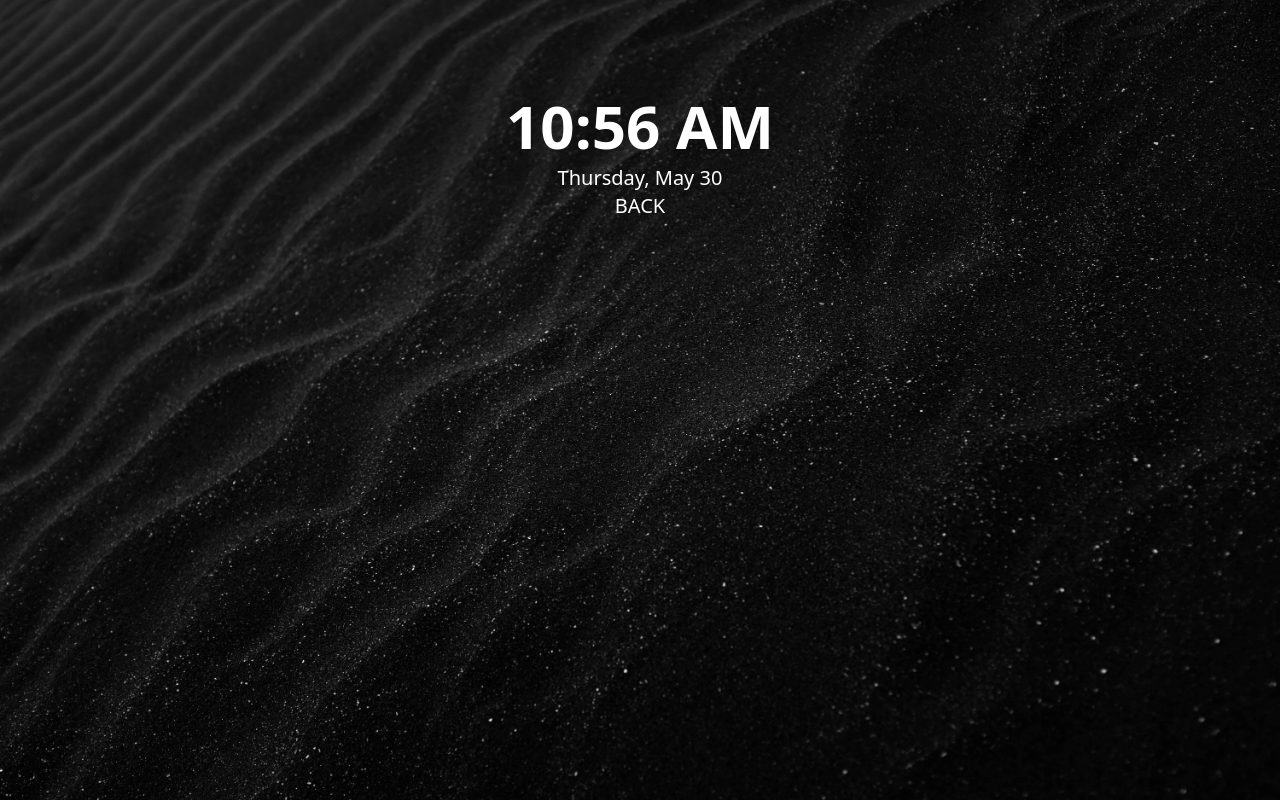
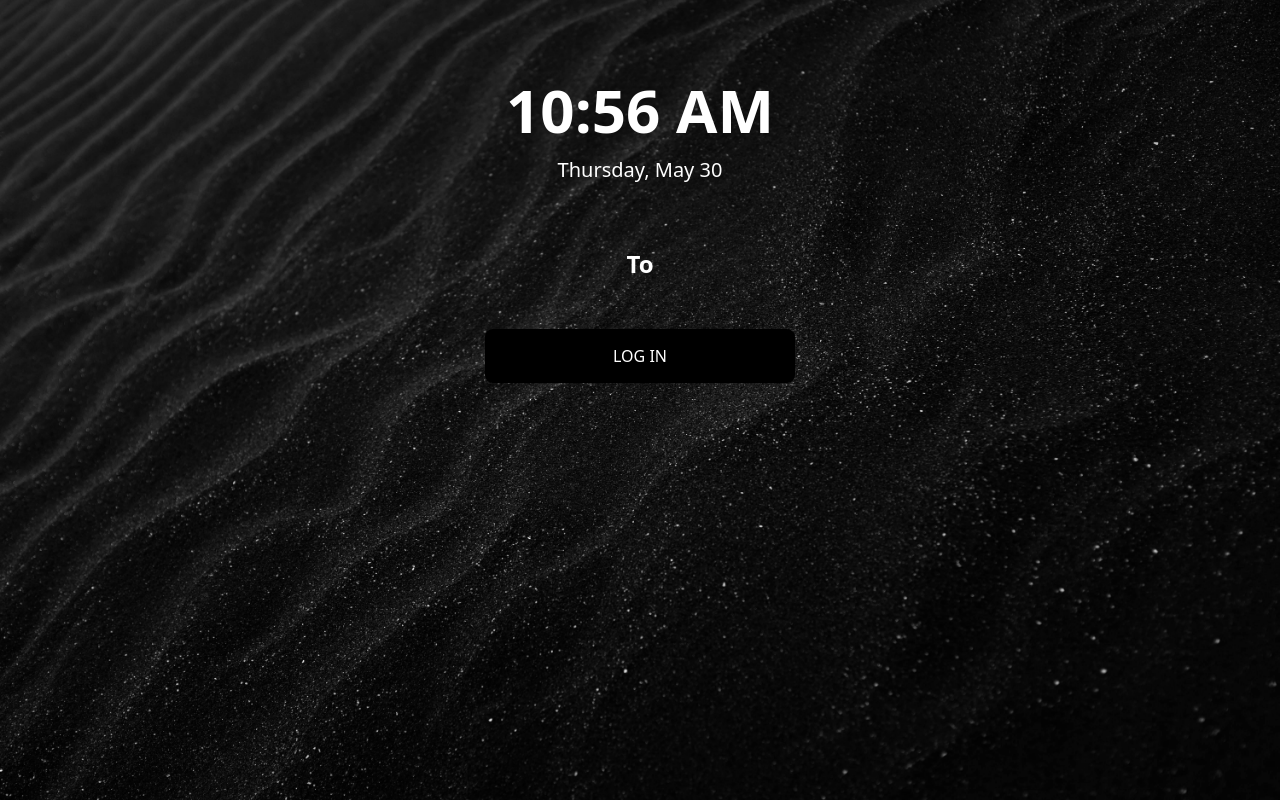
Before and after one commit to mdanish73/crm_dev, a Next.js app: page / in a window 1280 px wide. Built offline with nearby package versions, Linux system fonts and the light colour scheme; no server answers.

Commit message:
home page animation and widget done

```diff
--- a/src/app/Home.jsx
+++ b/src/app/Home.jsx
@@ -2,8 +2,13 @@
 import React  from 'react'
 import { useState,useEffect } from 'react';
 import { Poppins } from 'next/font/google';
+import Link from 'next/link';
+// import {styles} from '/global.css'
+import axios from 'axios';
 
 const Home = () => {
+
+  //  Function of current time
 
     const [dateTime, setDateTime] = useState(new Date());
 
@@ -25,45 +30,100 @@ const Home = () => {
       };
 
 
+//  Animation and effect of Welcome back
 
-
+      const steps = ['Welcome Back', 'To', 'Customer Relationship Management'];
       const [currentStep, setCurrentStep] = useState(0);
-      const [cycleComplete, setCycleComplete] = useState(false);
-
-      const steps = [
-        <div key="1" >WELCOME</div>,
-        <div key="2" >BACK</div>,
-        <div key="3" >TO</div>,
-        <div key="4" >OVER</div>,
-        <div key="4" >Customer relationship management</div>,
-      ];
+      const [fadeOut, setFadeOut] = useState(false);
 
       useEffect(() => {
         if (currentStep < steps.length - 1) {
           const timer = setTimeout(() => {
-            setCurrentStep(prevStep => prevStep + 1);
-          }, 3000); // Adjust the time (3000ms = 3 seconds) as needed
+            setFadeOut(true);
+            setTimeout(() => {
+              setCurrentStep((prevStep) => prevStep + 1);
+              setFadeOut(false);
+            }, 1000); // Match this timeout with the CSS transition duration
+          }, 3000); // Adjust the time as needed
 
           return () => clearTimeout(timer); // Clean up the timer on component unmount
-        } else {
-          setCycleComplete(true);
         }
       }, [currentStep]);
+
+      useEffect(() => {
+        if (currentStep === steps.length - 1) {
+          const finalStepTimer = setTimeout(() => {
+            setFadeOut(true);
+            setTimeout(() => {
+              setFadeOut(false);
+            }, 1000); // Match this timeout with the CSS transition duration
+          }, 3000); // Adjust the time as needed
+
+          return () => clearTimeout(finalStepTimer); // Clean up the timer on component unmount
+        }
+      }, [currentStep, steps.length]);
+
+
+
+//       Function API of Live Weather
 
 
 
 
+      const [weather, setWeather] = useState(null);
+
+      useEffect(() => {
+        const fetchData = async () => {
+          try {
+            const response = await axios.get(
+              'https://api.openweathermap.org/data/2.5/weather?lat=31.418715&lon=73.079109&appid=cf6c39715df30d25257e7d9705ad9471'
+            );
+            console.log(response)
+            setWeather(response.data);
+          } catch (error) {
+            console.error('Error fetching weather data:', error);
+          }
+        };
+
+        fetchData();
+      }, []);
+
 
   return (
     <>
-      <div className=" bg-[url('/Homepage.jpg')] bg-cover bg-center w-full pt-20 text-center min-h-screen bg-gray-100 text-white">
-        <div className="text-center">
-            <p className="text-6xl font-bold mt-4">{formatTime(dateTime)}</p>
-            <p className="text-xl mt-2">{formatDate(dateTime)}</p>
+      <div className=" bg-[url('/Homepage.jpg')] bg-cover bg-center w-full pt-16 text-center min-h-screen text-white">
+
+        {/* div of Time */}
+        <div className="text-center mb-16">
+            <p className="text-6xl font-bold my-4">{formatTime(dateTime)}</p>
+            <p className="text-xl">{formatDate(dateTime)}</p>
         </div>
-        <div className='text-xl'>
-             {cycleComplete ? steps[steps.length - 1] : steps[currentStep]}
-         </div>
+
+        {/* Div of Welcome */}
+        <div className={`text-2xl transition-opacity duration-1000 ease-out ${fadeOut ? 'opacity-0' : 'opacity-100'} font-semibold mb-16`}>
+            {steps[currentStep]}
+        </div>
+
+        {/* Login of Button */}
+         <Link href='/login' className="px-32 py-4 rounded-lg bg-black">
+            LOG IN
+         </Link>
+
+
+         {/* Function Of Weather */}
+         {weather && (
+            <div className="w-96 h-48 mx-10 px-10 py-5 rounded bg-black bg-opacity-50 ">
+                <h2 className="text-4xl mb-4 text-left font-semibold">{weather.name}</h2>
+                <div className="flex text-2xl mb-6 gap-4">
+                  <p className="font-semibold">{weather.main.temp}°C</p>
+                  <p className="">{weather.weather[0].description}</p>
+                </div>
+                <Link href='https://www.google.com/search?q=weather+forecast&oq=weather&gs_lcrp=EgZjaHJvbWUqEAgBEAAYgwEYsQMYyQMYgAQyEQgAEEUYJxg7GJ0CGIAEGIoFMhAIARAAGIMBGLEDGMkDGIAEMg0IAhAAGJIDGIAEGIoFMg0IAxAAGJIDGIAEGIoFMg0IBBAAGIMBGLEDGIAEMgYIBRBFGDwyBggGEEUYPDIGCAcQRRg80gEIODEwMWowajeoAgCwAgA&sourceid=chrome&ie=UTF-8'
+                className='text-center'>
+                  View Full Forecast
+                </Link>
+            </div>
+          )}
       </div>
     </>
   )
--- a/src/components/Topbar/Message.jsx
+++ b/src/components/Topbar/Message.jsx
@@ -18,7 +18,7 @@ import {
         <>
             <Popover className='relative'>
             <PopoverTrigger asChild>
-            <button className="bg-[#292f46] rounded-full w-9 h-9 mx-1 my-2 relative">
+            <button className="bg-gray-700/90 rounded-full w-9 h-9 mx-1 my-2 relative">
                 <div className="absolute inset-0 flex items-center justify-center rounded-full hover:text-[#3B51B9] ">
                     <Mail size={20} strokeWidth={1} />
                 </div>
--- a/src/components/Topbar/Notification.jsx
+++ b/src/components/Topbar/Notification.jsx
@@ -13,7 +13,7 @@ const Notification = () => {
     <>
     <Popover>
         <PopoverTrigger asChild>
-            <button className="bg-[#292F46] rounded-full size-9 mx-1 my-2 hover:bg-[3b82f680] hover:text-[#3B51B9]">
+            <button className="bg-gray-700/90 rounded-full size-9 mx-1 my-2 hover:bg-[3b82f680] hover:text-[#3B51B9]">
                 <div className=" size-9 rounded-full flex items-center justify-center">
                     <Bell size={20} strokeWidth={1} />
                 </div>
--- a/src/components/Topbar/Profile.jsx
+++ b/src/components/Topbar/Profile.jsx
@@ -17,7 +17,7 @@ const Profile = () => {
     <>
       <Popover>
         <PopoverTrigger asChild>
-          <div className="bg-[#292F46] rounded-full size-10 mx-1 my-2 cursor-pointer grayscale hover:grayscale-0">
+          <div className=" rounded-full size-10 mx-1 my-2 cursor-pointer grayscale hover:grayscale-0">
             <Image
               src={"/team-1.jpg"}
               alt="profile"
--- a/src/components/Topbar/Search.jsx
+++ b/src/components/Topbar/Search.jsx
@@ -20,7 +20,7 @@ const SearchBar = () => {
           onBlur={() => setIsFocused(false)}
           type="search"
           placeholder="Search..."
-          className={`w-max pl-8 py-4 bg-[#121E32]/30 backdrop-blur-md text-[#6B7280] rounded-[10px] outline-none border ${
+          className={`w-max pl-8 py-4 bg-gray-700/90 backdrop-blur-md text-[#6B7280] rounded-[10px] outline-none border ${
             isFocused ? "border-[#3B51B9]" : "border-[#121E32]/30"
           }`}
         />
--- a/src/components/Topbar/TopBar.jsx
+++ b/src/components/Topbar/TopBar.jsx
@@ -23,16 +23,18 @@ const TopBar = () => {
 
   return (
     <>
-      <div className="w-full flex bg-[#0E1726]/40 backdrop-blur-xl z-20 sticky px-4 text-white items-center">
+      <div className="w-full flex bg-gray-700/60  backdrop-blur-xl z-20 sticky px-4 text-white items-center">
         <Image src={"/logo w.png"} alt="logo" width={150} height={0} className={`${ isOpened ? 'block' : 'hidden' }`} />
-        <button onClick={() => setIsOpened(!isOpened)} className={`bg-[#292F46] rounded-full size-9 mx-1 my-2 hover:bg-[3b82f680] hover:text-[#3B51B9] ${ isOpened ? 'block' : 'hidden' }`}>
+
+
+        <button onClick={() => setIsOpened(!isOpened)} className={`bg-gray-700/60  rounded-full size-9 mx-1 my-2 hover:bg-[3b82f680] hover:text-[#3B51B9] ${ isOpened ? 'block' : 'hidden' }`}>
           <div className=" size-9 rounded-full flex items-center justify-center">
             <Menu size={20} strokeWidth={1} />
           </div>
         </button>
         <Link
           href="/"
-          className="bg-[#292F46] rounded-full size-9 mx-1 my-2 hover:bg-[3b82f680] hover:text-[#3B51B9]"
+          className="bg-gray-700/60  rounded-full size-9 mx-1 my-2 hover:bg-[3b82f680] hover:text-[#3B51B9]"
         >
           <div className=" size-9 rounded-full flex items-center justify-center">
             <Calendar size={20} strokeWidth={1} />
@@ -40,7 +42,7 @@ const TopBar = () => {
         </Link>
         <Link
           href="/"
-          className="bg-[#292F46] rounded-full size-9 mx-1 my-2 hover:bg-[3b82f680] hover:text-[#3B51B9]"
+          className="bg-gray-700/60  rounded-full size-9 mx-1 my-2 hover:bg-[3b82f680] hover:text-[#3B51B9]"
         >
           <div className=" size-9 rounded-full flex items-center justify-center">
             <SquarePen size={20} strokeWidth={1} />
@@ -48,7 +50,7 @@ const TopBar = () => {
         </Link>
         <Link
           href="/"
-          className="bg-[#292F46] rounded-full size-9 mx-1 my-2 hover:bg-[3b82f680] hover:text-[#3B51B9]"
+          className="bg-gray-700/60 rounded-full size-9 mx-1 my-2 hover:bg-[3b82f680] hover:text-[#3B51B9]"
         >
           <div className=" size-9 rounded-full flex items-center justify-center">
             <MessageCircleMore size={20} strokeWidth={1} />
@@ -57,13 +59,13 @@ const TopBar = () => {
         <SearchBar />
         <Link
           href="/"
-          className="bg-[#292F46] rounded-full size-9 mx-1 my-2 hover:bg-[3b82f680] hover:text-[#3B51B9]"
+          className="bg-gray-700/90 rounded-full size-9 mx-1 my-2 hover:bg-[3b82f680] hover:text-[#3B51B9]"
         >
           <div className=" size-9 rounded-full flex items-center justify-center">
             <Moon size={20} strokeWidth={1} />
           </div>
         </Link>
-        <button className="bg-[#292F46] rounded-full size-9 mx-1 my-2 hover:bg-[3b82f680] hover:text-[#3B51B9]">
+        <button className="bg-gray-700/90 rounded-full size-9 mx-1 my-2 hover:bg-[3b82f680] hover:text-[#3B51B9]">
           <div className=" size-9 rounded-full flex items-center justify-center">
             <Flag size={20} strokeWidth={1} />
           </div>
```
Also changed, not shown: src/app/globals.css (line endings or trailing spaces).
